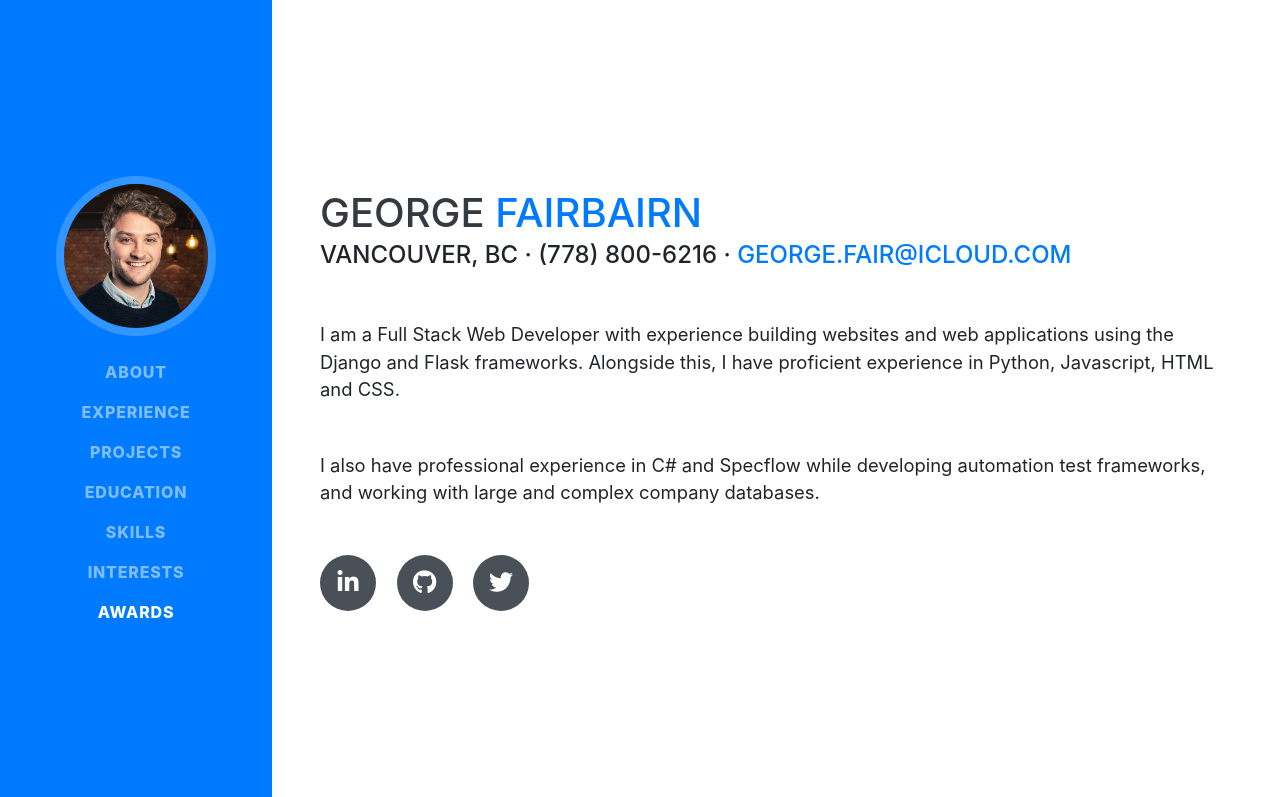
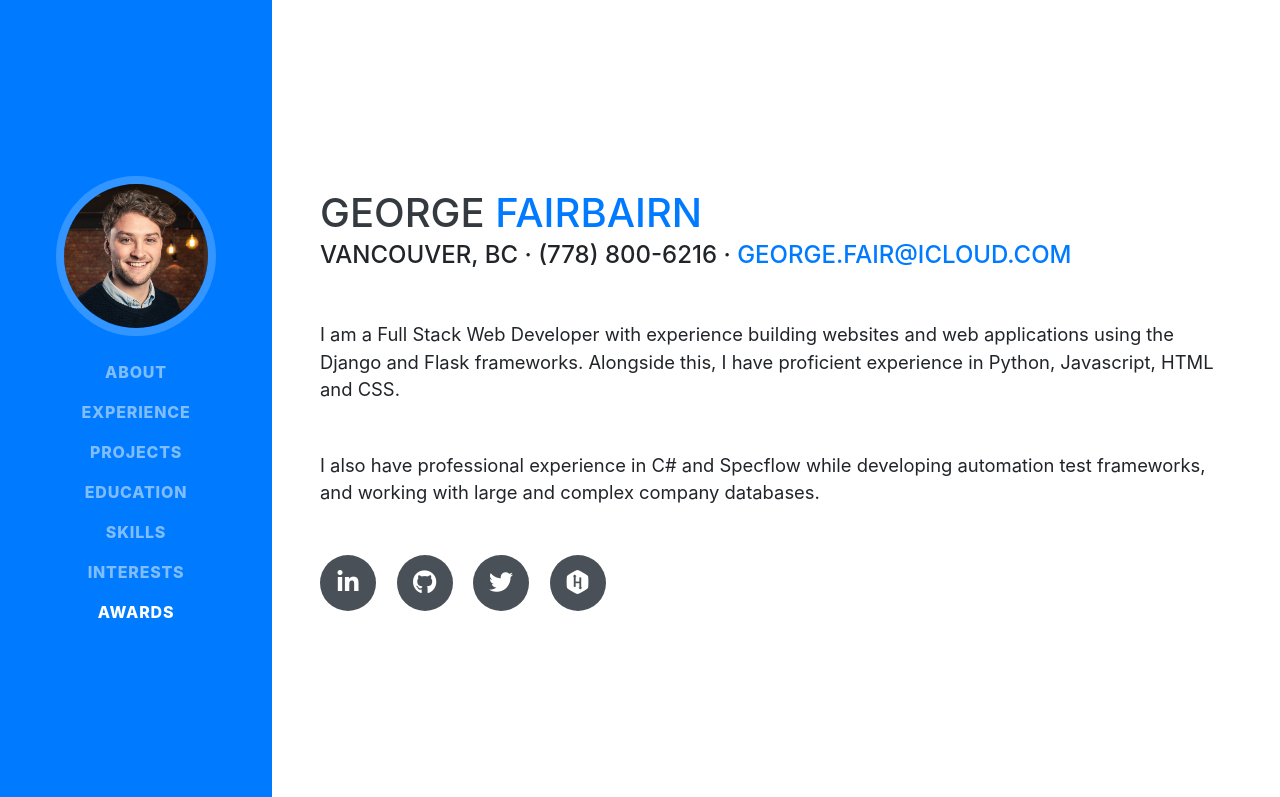
Before and after one commit to neon-flights/Personal-Portfolio, a website with bundled scripts: page index.html in a window 1280 px wide. Shown: the top 797 px of the page. Built offline with nearby package versions, Linux system fonts and the light colour scheme; a script that the page names is missing; a web font is replaced by a local one.

Commit message:
Added link to HackerRank profile

```diff
--- a/index.html
+++ b/index.html
@@ -85,6 +85,9 @@
           </a>
           <a href="https://twitter.com/neon_flights" target="_blank">
             <i class="fab fa-twitter"></i>
+          </a>
+          <a href="https://www.hackerrank.com/george_fair" target="_blank">
+            <i class="fab fa-hackerrank"></i>
           </a>
         </div>
       </div>
```
